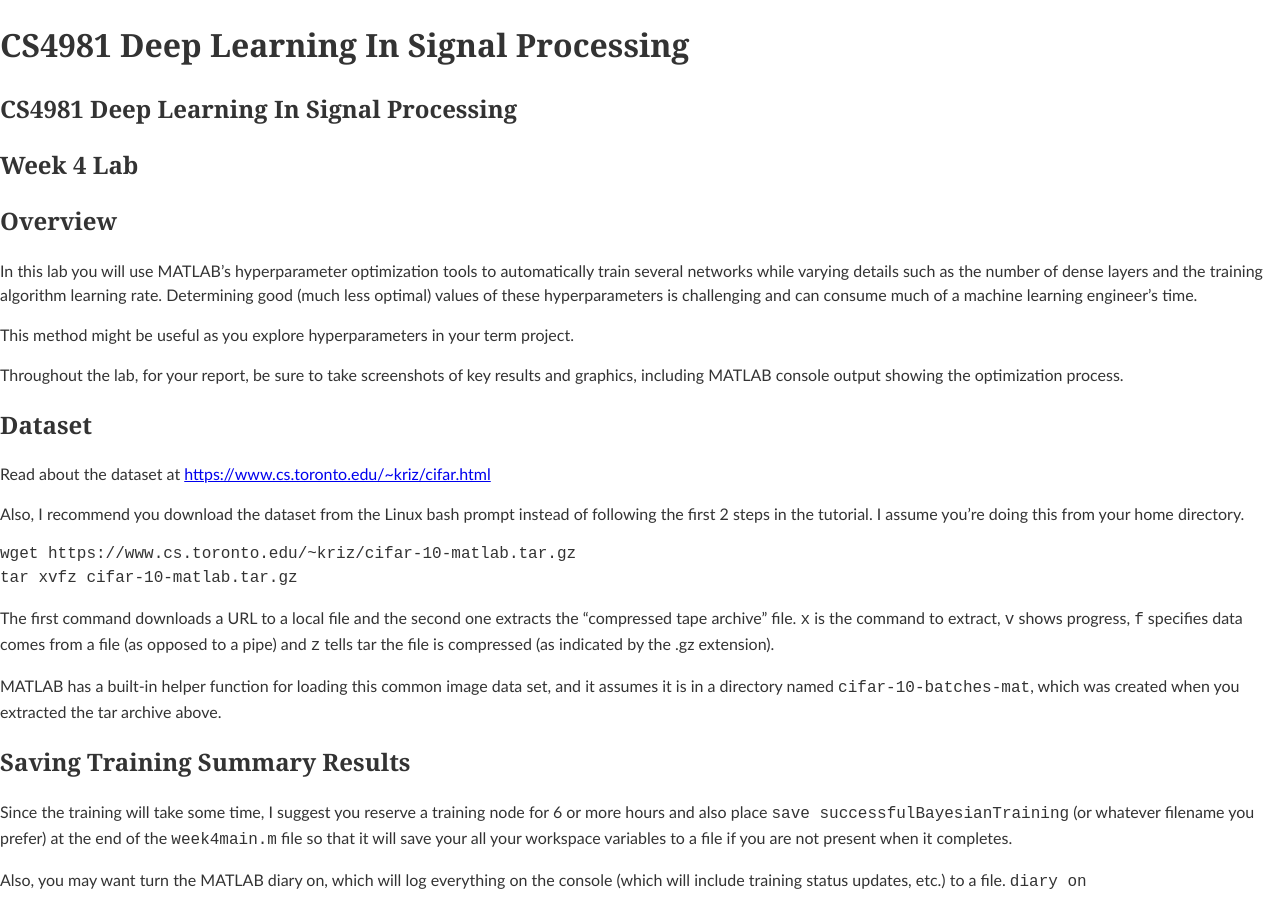
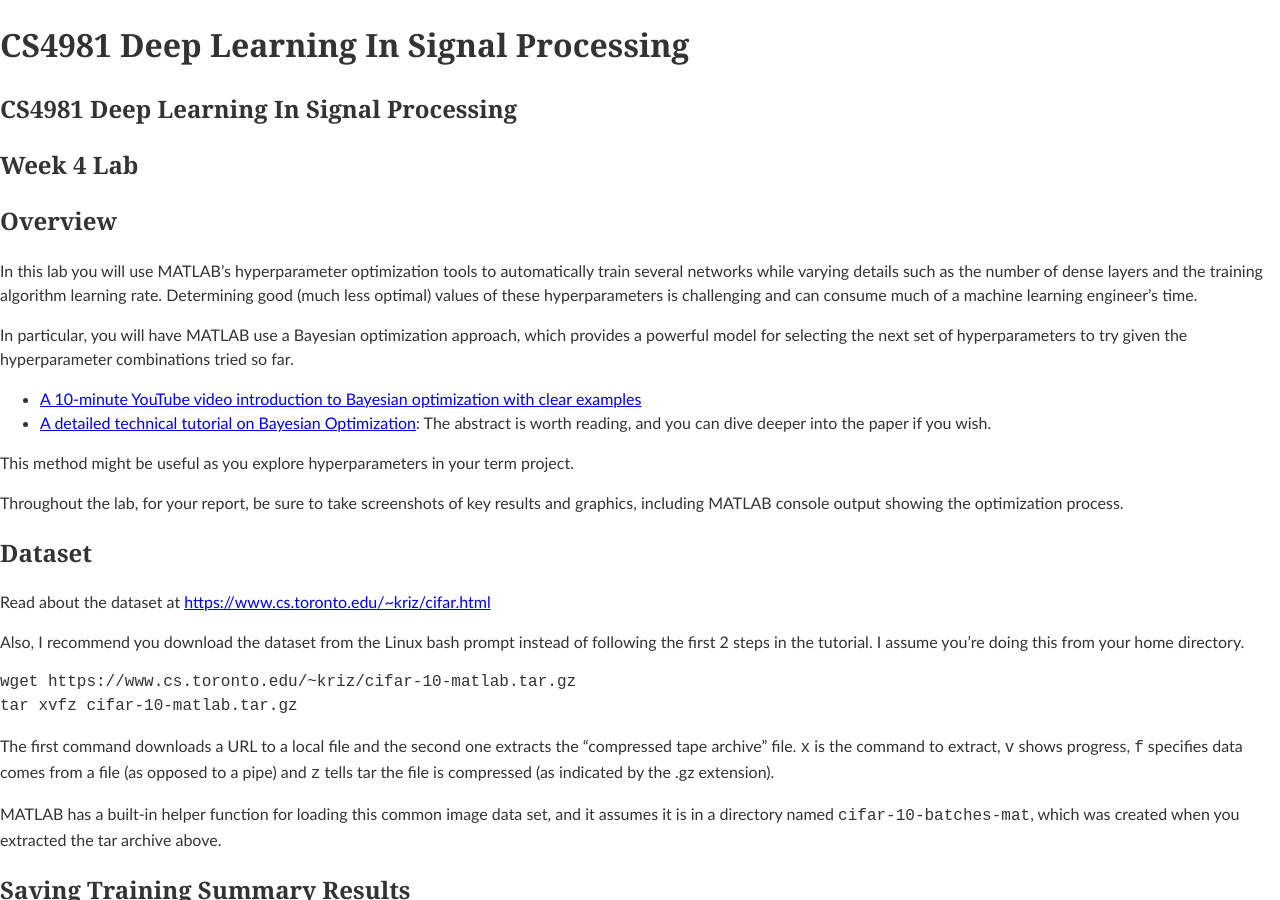
Before and after one commit to edurant/edurant.github.io, a Jekyll site: the page built from courses/cs4981/week4lab.md, in a window 1280 px wide and 900 px high. Built offline with Jekyll 4.4.1, drawn with Linux system fonts in a browser that asks for light colours; our own code applies the rules of GitHub Pages for plain Markdown files.

Commit message:
cs4981 lab 4: more on Bayesian optimization

```diff
--- a/courses/cs4981/week4lab.md
+++ b/courses/cs4981/week4lab.md
@@ -5,6 +5,11 @@
 ## Overview
 
 In this lab you will use MATLAB's hyperparameter optimization tools to automatically train several networks while varying details such as the number of dense layers and the training algorithm learning rate. Determining good (much less optimal) values of these hyperparameters is challenging and can consume much of a machine learning engineer's time.
+
+In particular, you will have MATLAB use a Bayesian optimization approach, which provides a powerful model for selecting the next set of hyperparameters to try given the hyperparameter combinations tried so far.
+
+* [A 10-minute YouTube video introduction to Bayesian optimization with clear examples](https://www.youtube.com/watch?v=M-NTkxfd7-8)
+* [A detailed technical tutorial on Bayesian Optimization](https://arxiv.org/abs/1807.02811): The abstract is worth reading, and you can dive deeper into the paper if you wish.
 
 This method might be useful as you explore hyperparameters in your term project.
 
```
